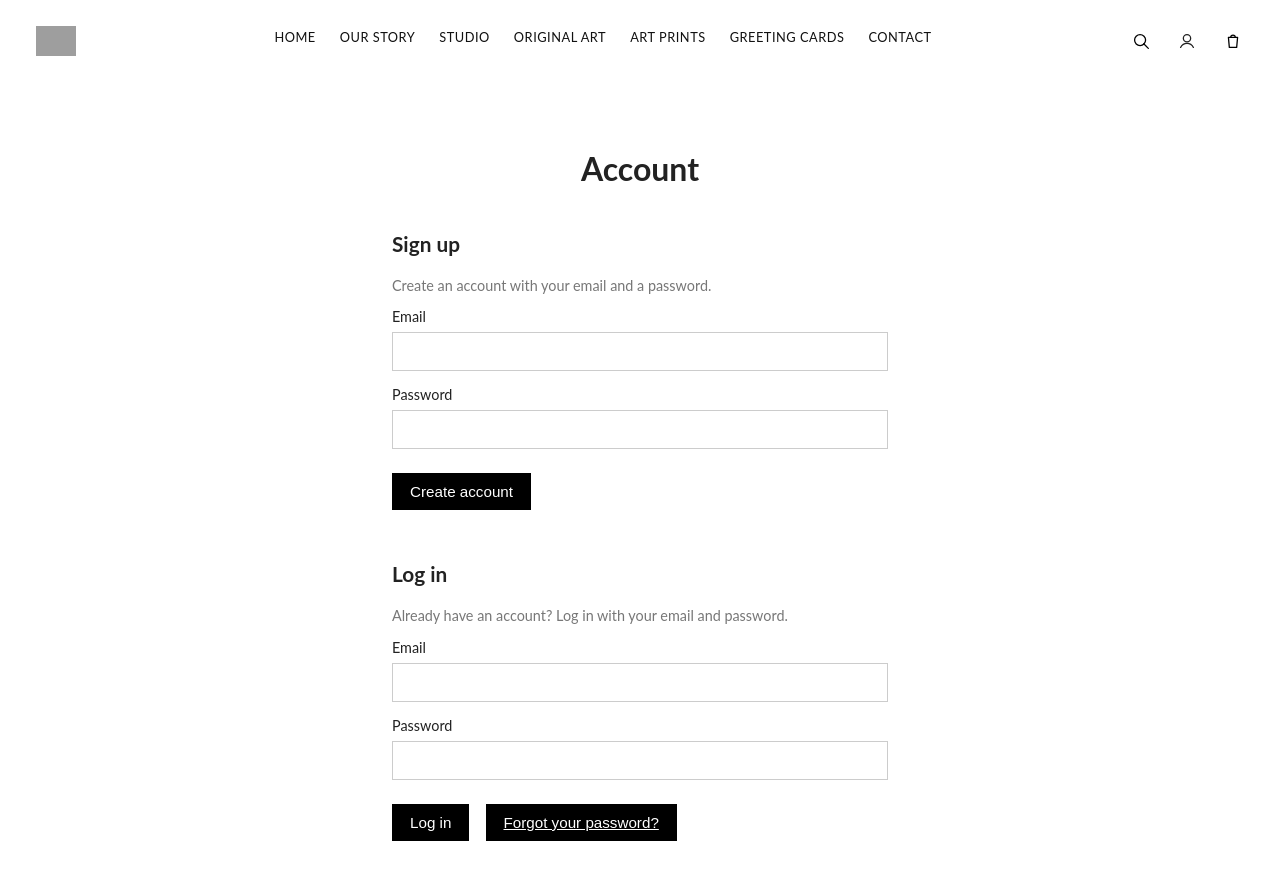
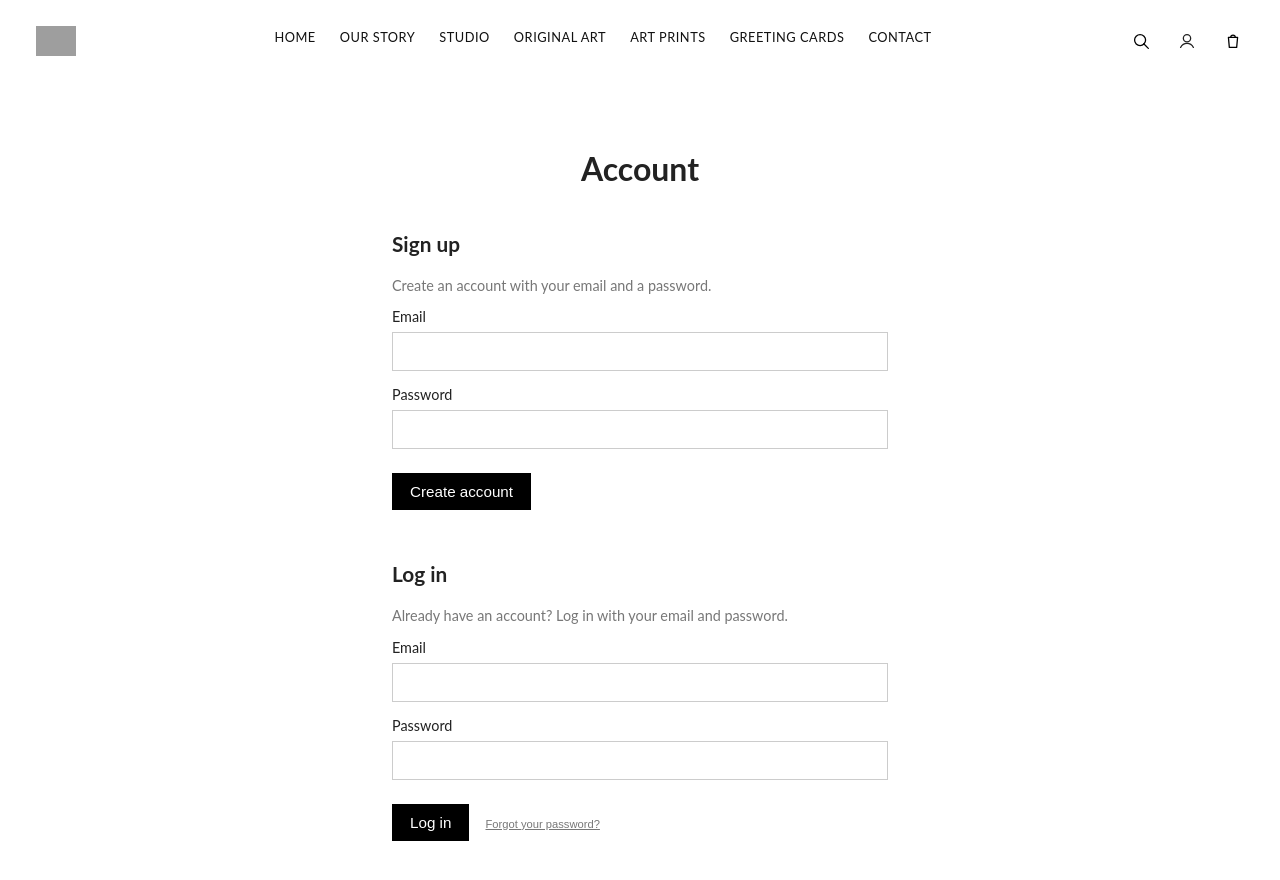
Before and after one commit to Leondecoding/Leondecoding.github.io, a Jekyll site: the page built from account.html, in a window 1280 px wide and 943 px high. Shown: the top 880 px of the window. Built offline with Jekyll 4.4.1, drawn with Linux system fonts in a browser that asks for light colours; comment, search, counter and statistics services are not loaded; grey boxes are pictures that could not be loaded.

Commit message:
Update account.html

```diff
--- a/account.html
+++ b/account.html
@@ -45,7 +45,7 @@ permalink: /account/
   .account-actions {
     margin-top: 12px;
   }
-  .account-actions button {
+  .account-actions button:not(.account-forgot) {
     padding: 10px 18px;
     border: none;
     background: #000;
@@ -65,7 +65,7 @@ permalink: /account/
     background: none;
     border: none;
     padding: 0;
-    font-size: 0.85rem;
+    font-size: 0.7rem;
     color: #777;
     text-decoration: underline;
     cursor: pointer;
```
